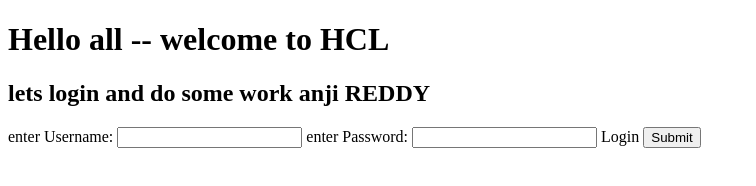
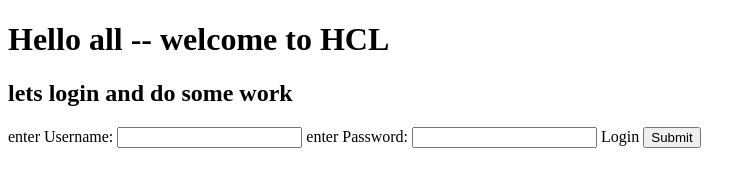
Before and after one commit to NandikondaAnjiReddy/hcl-devsecops, a plain HTML site: page index.html in a window 1280 px wide. Shown: the whole page, without its empty margins (0-756 px from the left). Drawn offline with Linux system fonts and the light colour scheme.

Commit message:
Update index.html

```diff
--- a/index.html
+++ b/index.html
@@ -9,7 +9,7 @@
 </head>
 <body>
     <h1> Hello all -- welcome to HCL </h1>
-    <h2> lets login and do some work anji REDDY </h2>
+    <h2> lets login and do some work </h2>
     <form action="">
         enter Username: <input type="text">
         enter Password: <input type="password" name="c">
```
